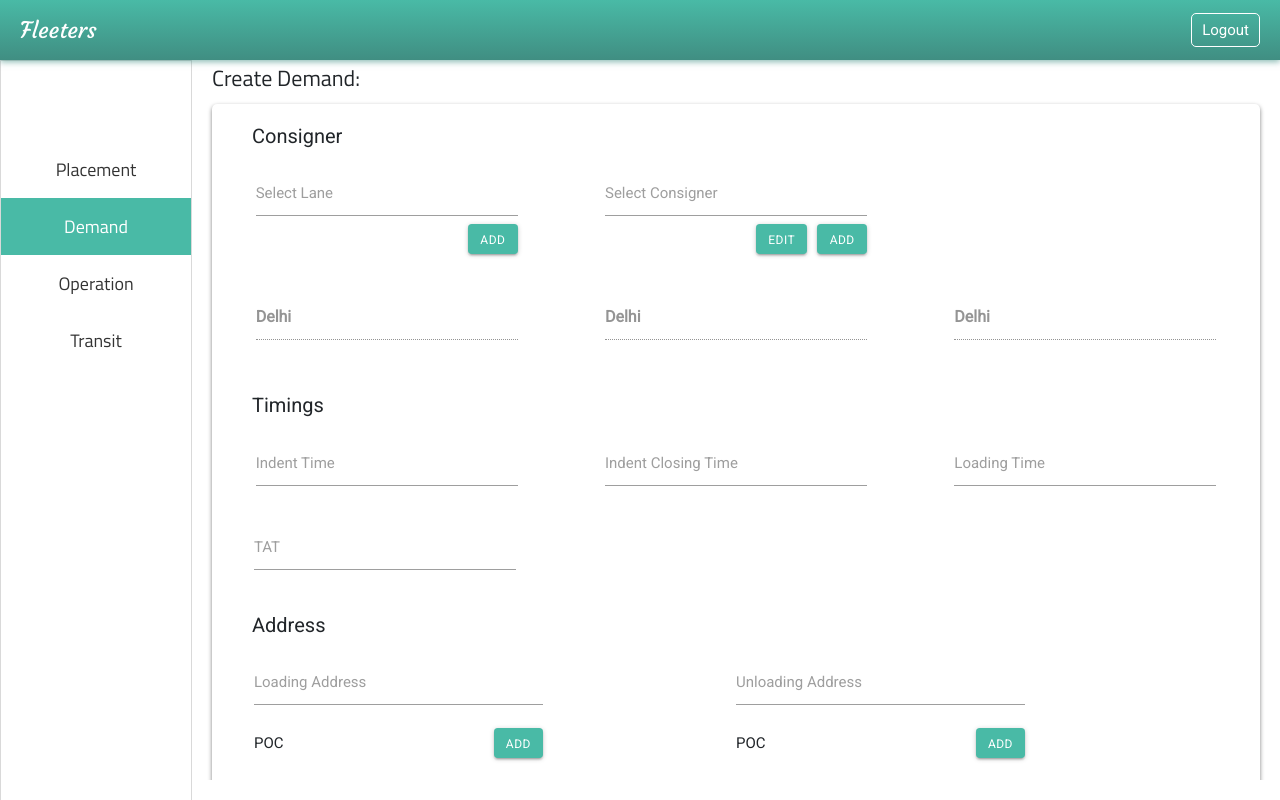
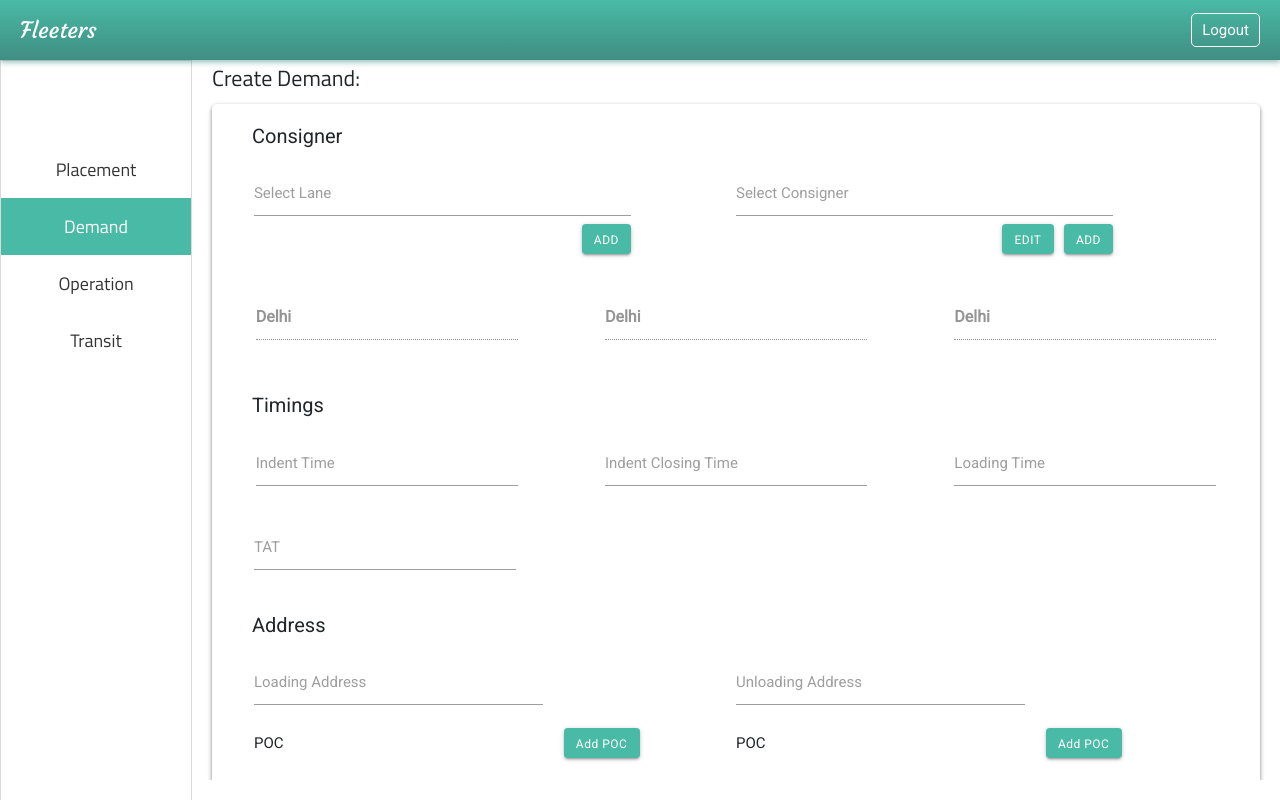
Before and after one commit to tarunkethwalia/Fleeters, a React (Create React App) app: page /demand in a window 1280 px wide. Built offline with nearby package versions, Linux system fonts and the light colour scheme.

Commit message:
Changed Alignments

```diff
--- a/src/Components/Form/Form.css
+++ b/src/Components/Form/Form.css
@@ -7,7 +7,10 @@
 .formCard{ box-shadow: 0 2px 4px rgba(127,127,127,1); margin: 0 20px 20px; border-radius: 5px;}
 .consignerHeading, .timingHeading, .addressHeading, .vehicleHeading, .countHeading {width: 100%; padding: 10px 40px 0;}
 .consignerHeading h5, .timingHeading h5, .addressHeading h5, .vehicleHeading h5, .countHeading h5 {font-size: 20px; margin-top: 10px;}
-.consignerInfo, .vehicleInfo {width: 100%; display: flex; justify-content: space-around;}
+.vehicleInfo {width: 100%; display: flex; justify-content: space-around;}
+.consignerInfo {width: 100%; display: flex; justify-content: flex-start;}
+.consignerInfo .some { width: 36%; margin-left: 4%;}
+.consignerInfo .some2 { width: 36%; margin-left: 10%;}
 .input-field {width: 25%;}
 .input-field input:focus {border: none;}
 .input-field ul {box-shadow:0 2px 4px rgba(127,127,127,1); margin: 0;padding: 0; position: absolute; top: 35px; z-index: 10; background-color: white; width: 100%;}
@@ -25,19 +28,19 @@
 .addressBody {width: 100%; display: flex; justify-content: center;}
 .loadAddressBody, .unloadAddressBody { width: 46%; display: flex; flex-direction: column;}
 .loadAddressBody .input-field, .unloadAddressBody .input-field { width: 60%;}
-.addressFlex {width: 60%; display: flex; justify-content: space-between;}
-.addressFlex button {background-color: #49BAA6; color: white; margin-left: 10px; height: 30px; font-size: 12px;}
+.addressFlex {width: 80%; display: flex; justify-content: space-between;}
+.addressFlex button {background-color: #49BAA6; color: white; margin-left: 10px; height: 30px; font-size: 12px; text-transform: capitalize;}
 .addressFlex button:hover {color: white;}
 .addressFlex button:focus {outline: none;}
 .addressPOCHeading {display: flex; align-items: center;}
 .addressPOCHeading h6 {margin: 0;}
-.POCDetails {width: 60%; margin: 20px 0 0; height: 90px; overflow-y: auto; padding: 0 10px;}
+.POCDetails {width: 80%; margin: 20px 0; height: 90px; overflow-y: auto; padding: 0 10px;}
 .POCDiv {display: flex; justify-content: space-between; height: 30px; align-items: center; font-size: 12px;}
 .POCDiv .POCName::before, .loadAddress::before { content: "\2022"; color: #49BAA6; font-weight: bold; display: inline-block; width: 1em; margin-left: 1em;}
 input[id='disabled'] { font-weight: bold;}
 .POCFooter { width: 80%;}
 .POCSubmit { width: 80%; display: flex; justify-content: flex-end; align-items: center; margin: 0px 0 5px;}
-.POCSubmit button {background-color: #49BAA6; color: white; margin-left: 10px; height: 30px; font-size: 12px;}
+.POCSubmit button {background-color: #49BAA6; color: white; margin-left: 10px; height: 30px; font-size: 12px; text-transform: capitalize;}
 .POCSubmit button:hover {color: white;}
 .POCSubmit button:focus {outline: none;}
 .footerBody { width: 100%; height: 90px; overflow-y: auto; padding: 0 10px;}
--- a/src/Components/Form/Form.js
+++ b/src/Components/Form/Form.js
@@ -65,7 +65,7 @@ class Form extends Component {
                                     <h5>Consigner</h5>
                                 </div>
                                 <div className="consignerInfo">
-                                    <div className="input-field">
+                                    <div className="input-field some">
                                         <input value={text} type="text" id="autocomplete-input" className="autocomplete"
                                                onChange={this.onHandleChange}/>
                                         <label htmlFor="autocomplete-input">Select Lane</label>
@@ -74,7 +74,7 @@ class Form extends Component {
                                             <button className="waves-effect waves-light btn laneButton">Add</button>
                                         </div>
                                     </div>
-                                    <div className="input-field">
+                                    <div className="input-field some2">
                                         <input type="text" id="autocomplete-input2" className="autocomplete2"/>
                                         <label htmlFor="autocomplete-input2">Select Consigner</label>
                                         <div className="buttonFlex">
@@ -82,7 +82,7 @@ class Form extends Component {
                                             <button className="waves-effect waves-light btn">Add</button>
                                         </div>
                                     </div>
-                                    <div className="input-field"></div>
+                                    {/*<div className="input-field"></div>*/}
                                 </div>
                                 <div className="consignerAutofill">
                                     <div className="input-field">
@@ -141,7 +141,7 @@ class Form extends Component {
                                             <div className="addressPOCHeading">
                                                 <h6>POC</h6>
                                             </div>
-                                            <button className="waves-effect waves-light btn">Add</button>
+                                            <button className="waves-effect waves-light btn">Add POC</button>
                                         </div>
                                         <div className="POCDetails">
                                             <div className="POCDiv">
@@ -154,7 +154,7 @@ class Form extends Component {
                                             </div>
                                         </div>
                                         <div className='POCSubmit'>
-                                            <button className="waves-effect waves-light btn">Add</button>
+                                            <button className="waves-effect waves-light btn">Add Stoppage</button>
                                         </div>
                                         <div className="POCFooter">
                                             <div className="footerHeading">
@@ -177,7 +177,7 @@ class Form extends Component {
                                             <div className="addressPOCHeading">
                                                 <h6>POC</h6>
                                             </div>
-                                            <button className="waves-effect waves-light btn">Add</button>
+                                            <button className="waves-effect waves-light btn">Add POC</button>
                                         </div>
                                         <div className="POCDetails">
                                             <div className="POCDiv">
@@ -206,7 +206,7 @@ class Form extends Component {
                                             </div>
                                         </div>
                                         <div className='POCSubmit'>
-                                            <button className="waves-effect waves-light btn">Add</button>
+                                            <button className="waves-effect waves-light btn">Add Stoppage</button>
                                         </div>
                                         <div className="POCFooter">
                                             <div className="footerHeading">
```
